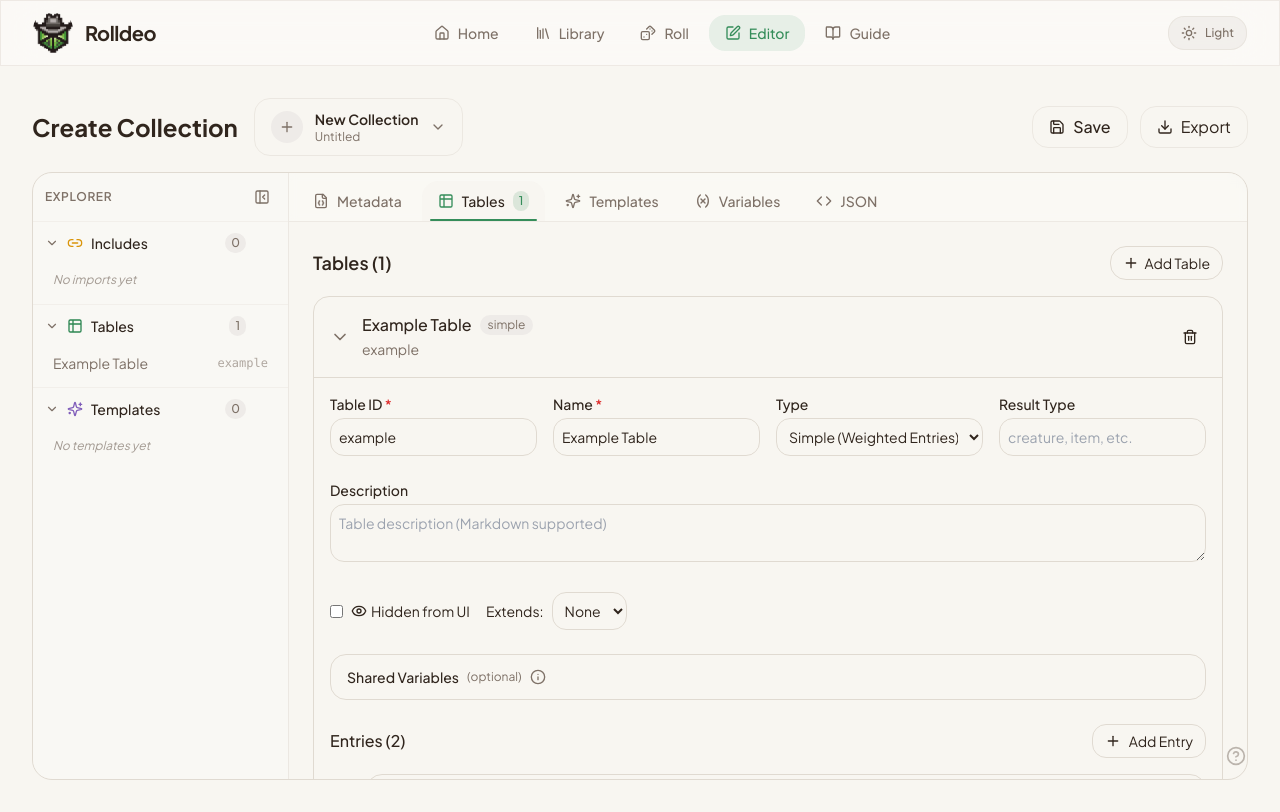
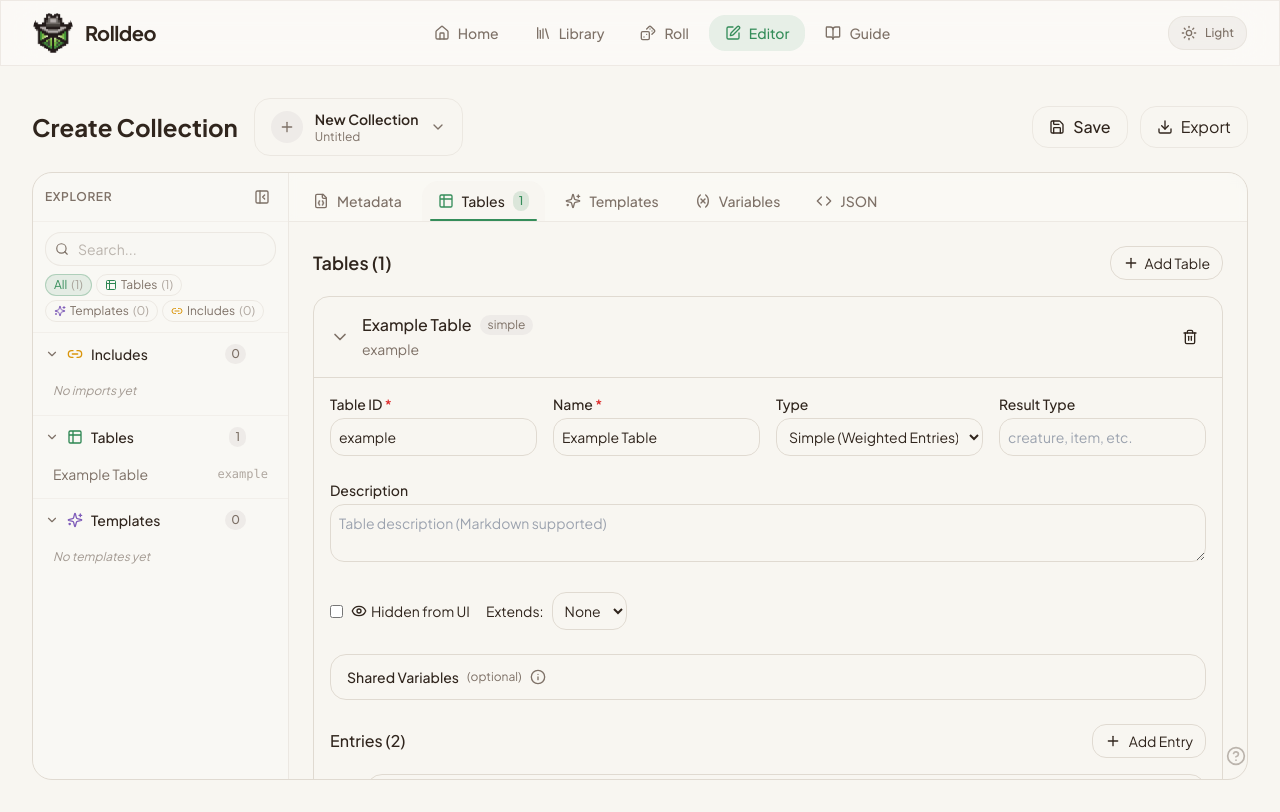
Before and after one commit to RolldeoDev/Rolldeo, a React (Vite) app: page /editor in a window 1280 px wide. Both pictures are taken after a click on the button "Auto". Built offline with nearby package versions, Linux system fonts and the light colour scheme.

Commit message:
Update for filtering on the editor page

```diff
--- a/src/components/editor/EditorSidebar.tsx
+++ b/src/components/editor/EditorSidebar.tsx
@@ -4,7 +4,7 @@
  * Collapsible sidebar with file tree navigation for the editor.
  */
 
-import { useState, useCallback } from 'react'
+import { useState, useCallback, useMemo } from 'react'
 import { cn } from '@/lib/utils'
 import {
   ChevronRight,
@@ -16,6 +16,8 @@ import {
   Trash2,
   PanelLeftClose,
   PanelLeft,
+  Search,
+  X,
 } from 'lucide-react'
 import type { RandomTableDocument, Import, Table, Template } from '@/engine/types'
 import type { EditorTab } from './EditorTabBar'
@@ -130,6 +132,8 @@ function SidebarItem({ label, id, isSelected, onClick, onDelete, canDelete = tru
   )
 }
 
+type FilterType = 'all' | 'includes' | 'tables' | 'templates'
+
 export function EditorSidebar({
   document,
   isCollapsed,
@@ -148,6 +152,8 @@ export function EditorSidebar({
     tables: true,
     templates: true,
   })
+  const [searchQuery, setSearchQuery] = useState('')
+  const [filterType, setFilterType] = useState<FilterType>('all')
 
   const toggleSection = useCallback((section: 'includes' | 'tables' | 'templates') => {
     setExpandedSections((prev) => ({ ...prev, [section]: !prev[section] }))
@@ -156,6 +162,40 @@ export function EditorSidebar({
   const imports = document.imports || []
   const tables = document.tables
   const templates = document.templates || []
+
+  // Filter items based on search query
+  const filteredItems = useMemo(() => {
+    const query = searchQuery.toLowerCase().trim()
+
+    const matchesQuery = (text: string) =>
+      !query || text.toLowerCase().includes(query)
+
+    const filteredImports = imports.filter((imp: Import) =>
+      matchesQuery(imp.alias) || matchesQuery(imp.path)
+    )
+
+    const filteredTables = tables.filter((table: Table) =>
+      matchesQuery(table.name) || matchesQuery(table.id)
+    )
+
+    const filteredTemplates = templates.filter((template: Template) =>
+      matchesQuery(template.name) || matchesQuery(template.id)
+    )
+
+    return {
+      imports: filterType === 'all' || filterType === 'includes' ? filteredImports : [],
+      tables: filterType === 'all' || filterType === 'tables' ? filteredTables : [],
+      templates: filterType === 'all' || filterType === 'templates' ? filteredTemplates : [],
+    }
+  }, [imports, tables, templates, searchQuery, filterType])
+
+  const hasActiveFilter = searchQuery.length > 0 || filterType !== 'all'
+  const totalResults = filteredItems.imports.length + filteredItems.tables.length + filteredItems.templates.length
+
+  const clearFilters = useCallback(() => {
+    setSearchQuery('')
+    setFilterType('all')
+  }, [])
 
   if (isCollapsed) {
     return (
@@ -209,86 +249,193 @@ export function EditorSidebar({
         </button>
       </div>
 
+      {/* Search and Filter */}
+      <div className="px-3 py-2.5 border-b border-border/30 space-y-2">
+        {/* Search Input */}
+        <div className="relative">
+          <Search className="absolute left-2.5 top-1/2 -translate-y-1/2 h-3.5 w-3.5 text-muted-foreground" />
+          <input
+            type="text"
+            value={searchQuery}
+            onChange={(e) => setSearchQuery(e.target.value)}
+            placeholder="Search..."
+            className={cn(
+              'w-full pl-8 pr-8 py-1.5 text-sm rounded-lg',
+              'bg-background/50 border border-border/50',
+              'focus:outline-none focus:border-primary/50 focus:ring-1 focus:ring-primary/20',
+              'placeholder:text-muted-foreground/50 transition-all'
+            )}
+          />
+          {searchQuery && (
+            <button
+              onClick={() => setSearchQuery('')}
+              className="absolute right-2 top-1/2 -translate-y-1/2 p-0.5 hover:bg-accent rounded transition-colors"
+              title="Clear search"
+            >
+              <X className="h-3.5 w-3.5 text-muted-foreground" />
+            </button>
+          )}
+        </div>
+
+        {/* Type Filter Chips */}
+        <div className="flex flex-wrap gap-1">
+          {(['all', 'tables', 'templates', 'includes'] as const).map((type) => {
+            const isActive = filterType === type
+            const icons = {
+              all: null,
+              includes: Link2,
+              tables: Table2,
+              templates: Sparkles,
+            }
+            const colors = {
+              all: '',
+              includes: 'text-[hsl(var(--amber))]',
+              tables: 'text-[hsl(var(--mint))]',
+              templates: 'text-[hsl(var(--lavender))]',
+            }
+            const Icon = icons[type]
+            const count = type === 'all'
+              ? imports.length + tables.length + templates.length
+              : type === 'includes' ? imports.length
+              : type === 'tables' ? tables.length
+              : templates.length
+
+            return (
+              <button
+                key={type}
+                onClick={() => setFilterType(type)}
+                className={cn(
+                  'flex items-center gap-1 px-2 py-0.5 text-xs rounded-full border transition-all',
+                  isActive
+                    ? 'bg-primary/10 border-primary/30 text-primary'
+                    : 'border-border/50 text-muted-foreground hover:border-border hover:bg-accent/50'
+                )}
+              >
+                {Icon && <Icon className={cn('h-3 w-3', isActive ? '' : colors[type])} />}
+                <span className="capitalize">{type}</span>
+                <span className="text-muted-foreground/60">({count})</span>
+              </button>
+            )
+          })}
+        </div>
+
+        {/* Results indicator when filtering */}
+        {hasActiveFilter && (
+          <div className="flex items-center justify-between text-xs">
+            <span className="text-muted-foreground">
+              {totalResults} result{totalResults !== 1 ? 's' : ''}
+            </span>
+            <button
+              onClick={clearFilters}
+              className="text-primary hover:underline"
+            >
+              Clear filters
+            </button>
+          </div>
+        )}
+      </div>
+
       {/* Sections */}
       <div className="flex-1 overflow-y-auto">
-        {/* Includes Section */}
+        {/* Includes Section - hidden when filtered to other types */}
+        {(filterType === 'all' || filterType === 'includes') && (
           <Section
             title="Includes"
             icon={Link2}
-          count={imports.length}
+            count={filteredItems.imports.length}
             isExpanded={expandedSections.includes}
             onToggle={() => toggleSection('includes')}
             onAdd={onAddImport}
             accentColor="amber"
           >
-          {imports.length === 0 ? (
+            {filteredItems.imports.length === 0 ? (
               <p className="px-5 py-2 text-xs text-muted-foreground/70 italic">
-              No imports yet
+                {hasActiveFilter ? 'No matches' : 'No imports yet'}
               </p>
             ) : (
-            imports.map((imp: Import, index: number) => (
+              filteredItems.imports.map((imp: Import) => {
+                const originalIndex = imports.indexOf(imp)
+                return (
                   <SidebarItem
-                key={`import-${index}`}
+                    key={`import-${originalIndex}`}
                     label={imp.alias}
                     id={imp.path.split('/').pop() || imp.path}
-                isSelected={selectedItemId === `import-${index}`}
-                onClick={() => onNavigate('metadata', `import-${index}`)}
-                onDelete={onDeleteImport ? () => onDeleteImport(index) : undefined}
+                    isSelected={selectedItemId === `import-${originalIndex}`}
+                    onClick={() => onNavigate('metadata', `import-${originalIndex}`)}
+                    onDelete={onDeleteImport ? () => onDeleteImport(originalIndex) : undefined}
                   />
-            ))
+                )
+              })
             )}
           </Section>
+        )}
 
-        {/* Tables Section */}
+        {/* Tables Section - hidden when filtered to other types */}
+        {(filterType === 'all' || filterType === 'tables') && (
           <Section
             title="Tables"
             icon={Table2}
-          count={tables.length}
+            count={filteredItems.tables.length}
             isExpanded={expandedSections.tables}
             onToggle={() => toggleSection('tables')}
             onAdd={onAddTable}
             accentColor="mint"
           >
-          {tables.map((table: Table, index: number) => (
+            {filteredItems.tables.length === 0 ? (
+              <p className="px-5 py-2 text-xs text-muted-foreground/70 italic">
+                {hasActiveFilter ? 'No matches' : 'No tables yet'}
+              </p>
+            ) : (
+              filteredItems.tables.map((table: Table) => {
+                const originalIndex = tables.indexOf(table)
+                return (
                   <SidebarItem
                     key={table.id}
                     label={table.name}
                     id={table.id}
                     isSelected={selectedItemId === table.id}
                     onClick={() => onNavigate('tables', table.id)}
-              onDelete={onDeleteTable ? () => onDeleteTable(index) : undefined}
+                    onDelete={onDeleteTable ? () => onDeleteTable(originalIndex) : undefined}
                     canDelete={tables.length > 1}
                   />
-          ))}
+                )
+              })
+            )}
           </Section>
+        )}
 
-        {/* Templates Section */}
+        {/* Templates Section - hidden when filtered to other types */}
+        {(filterType === 'all' || filterType === 'templates') && (
           <Section
             title="Templates"
             icon={Sparkles}
-          count={templates.length}
+            count={filteredItems.templates.length}
             isExpanded={expandedSections.templates}
             onToggle={() => toggleSection('templates')}
             onAdd={onAddTemplate}
             accentColor="lavender"
           >
-          {templates.length === 0 ? (
+            {filteredItems.templates.length === 0 ? (
               <p className="px-5 py-2 text-xs text-muted-foreground/70 italic">
-              No templates yet
+                {hasActiveFilter ? 'No matches' : 'No templates yet'}
               </p>
             ) : (
-            templates.map((template: Template, index: number) => (
+              filteredItems.templates.map((template: Template) => {
+                const originalIndex = templates.indexOf(template)
+                return (
                   <SidebarItem
                     key={template.id}
                     label={template.name}
                     id={template.id}
                     isSelected={selectedItemId === template.id}
                     onClick={() => onNavigate('templates', template.id)}
-                onDelete={onDeleteTemplate ? () => onDeleteTemplate(index) : undefined}
+                    onDelete={onDeleteTemplate ? () => onDeleteTemplate(originalIndex) : undefined}
                   />
-            ))
+                )
+              })
             )}
           </Section>
+        )}
       </div>
     </div>
   )
--- a/src/engine/core/context.ts
+++ b/src/engine/core/context.ts
@@ -362,18 +362,22 @@ export function setCurrentCollection(ctx: GenerationContext, collectionId: strin
 /**
  * Add an entry description to the collection.
  * Called when an entry with a description is selected during a roll.
+ * The depth parameter tracks how deep in the recursion this description was captured,
+ * allowing descriptions to be sorted from highest level (parent) to lowest level (child).
  */
 export function addDescription(
   ctx: GenerationContext,
   tableName: string,
   tableId: string,
   rolledValue: string,
-  description: string
+  description: string,
+  depth?: number
 ): void {
   ctx.collectedDescriptions.push({
     tableName,
     tableId,
     rolledValue,
     description,
+    depth: depth ?? ctx.recursionDepth,
   })
 }
--- a/src/engine/types/index.ts
+++ b/src/engine/types/index.ts
@@ -353,6 +353,8 @@ export interface EntryDescription {
   rolledValue: string
   /** The evaluated description text (markdown format) */
   description: string
+  /** Depth level at which description was captured (for ordering: lower = higher level/parent) */
+  depth?: number
 }
 
 /** Result from rolling on a table or template */
```
Also changed, not shown: src/engine/core/index.ts (+4 -4 lines), 6 other files (tests, documents, lock files or other folders). Lines whose indentation alone changed are shown as unchanged.
